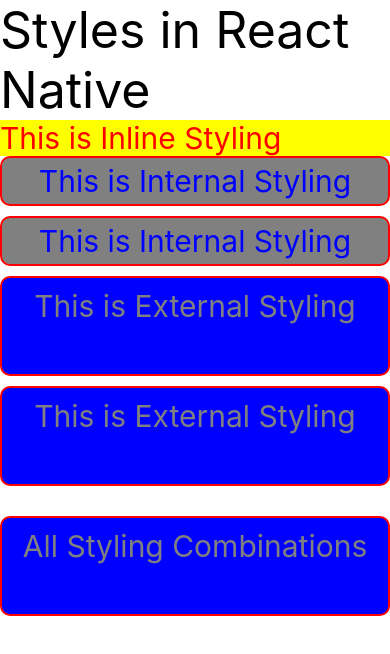
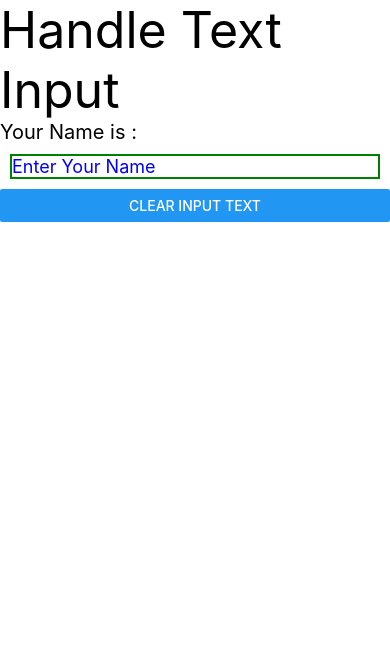
Before and after one commit to Coder-Stark/React-Native-Complete-Course, a React Native app: screen / in a window 390 px wide. Shown: the top 654 px of the page. Built offline with nearby package versions, Linux system fonts and the light colour scheme.

Commit message:
L-12 Handle_Text_Input

```diff
--- a/App.js
+++ b/App.js
@@ -1,42 +1,32 @@
-import React from 'react';
-import {Text, View, StyleSheet} from 'react-native';
-import ExStyles from './style';
+import React, { useState } from 'react';
+import {Text, TextInput, View, StyleSheet, Button} from 'react-native';
 
 const App = () => {
+  const [name, setName] = useState("");
   return (
     <View>
-      <Text style={{fontSize: 50}}>Styles in React Native</Text>
+      <Text style={{fontSize: 50}}>Handle Text Input</Text>
+      <Text style={{fontSize: 20}}>Your Name is : {name}</Text>
 
-      <Text style={{fontSize: 30, color:'red', backgroundColor:'yellow'}}>This is Inline Styling</Text>
-
-      <Text style={styles.textBox}>This is Internal Styling</Text>
-      <Text style={styles.textBox}>This is Internal Styling</Text>
-
-
-      <Text style={ExStyles.textBox}>This is External Styling</Text>
-      <Text style={ExStyles.textBox}>This is External Styling</Text>
-
-      <Text style={[{marginTop:20}, styles.textBox, ExStyles.textBox]}>All Styling Combinations</Text>
-
+      <TextInput
+      style = {styles.textInput}
+      placeholder='Enter Your Name'
+      value={name}
+      onChangeText={(text)=>setName(text)}
+      />
+      <Button title='Clear Input Text' onPress={()=>setName('')}  />
     </View>
   );
 };
 
-//internal styling
 const styles = StyleSheet.create({
-  textBox:{
-    fontSize:30,
-    color:'blue',
-    backgroundColor:'gray',
-    marginBottom:10,
-    padding:5,
-    borderWidth:2,
-    borderColor:'red',
-    borderRadius:10,
-    height:50,
-    textAlignVertical:'center',
-    textAlign:'center',
-  },
-});
+  textInput : {
+    fontSize : 18,
+    color : 'blue',
+    borderColor : 'green',
+    borderWidth: 2,
+    margin: 10,
+  }
+})
 
 export default App;
```
